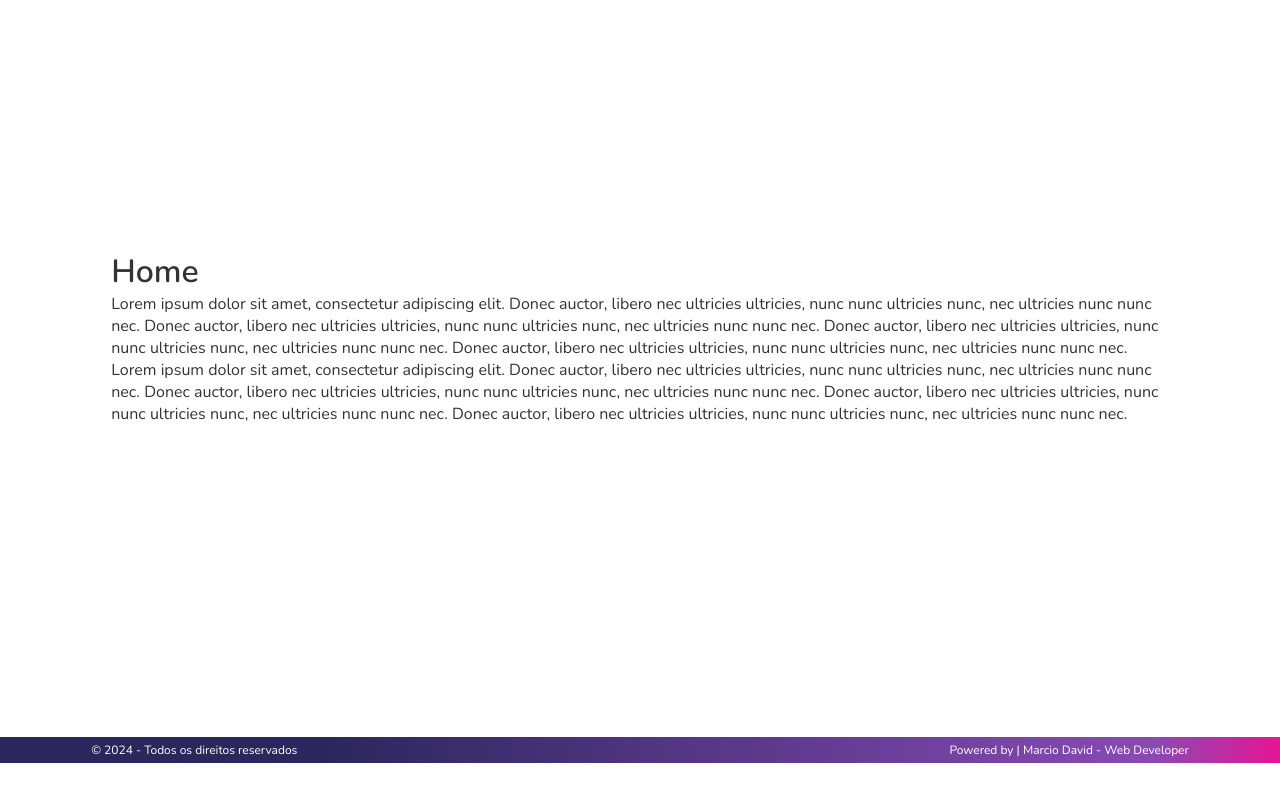
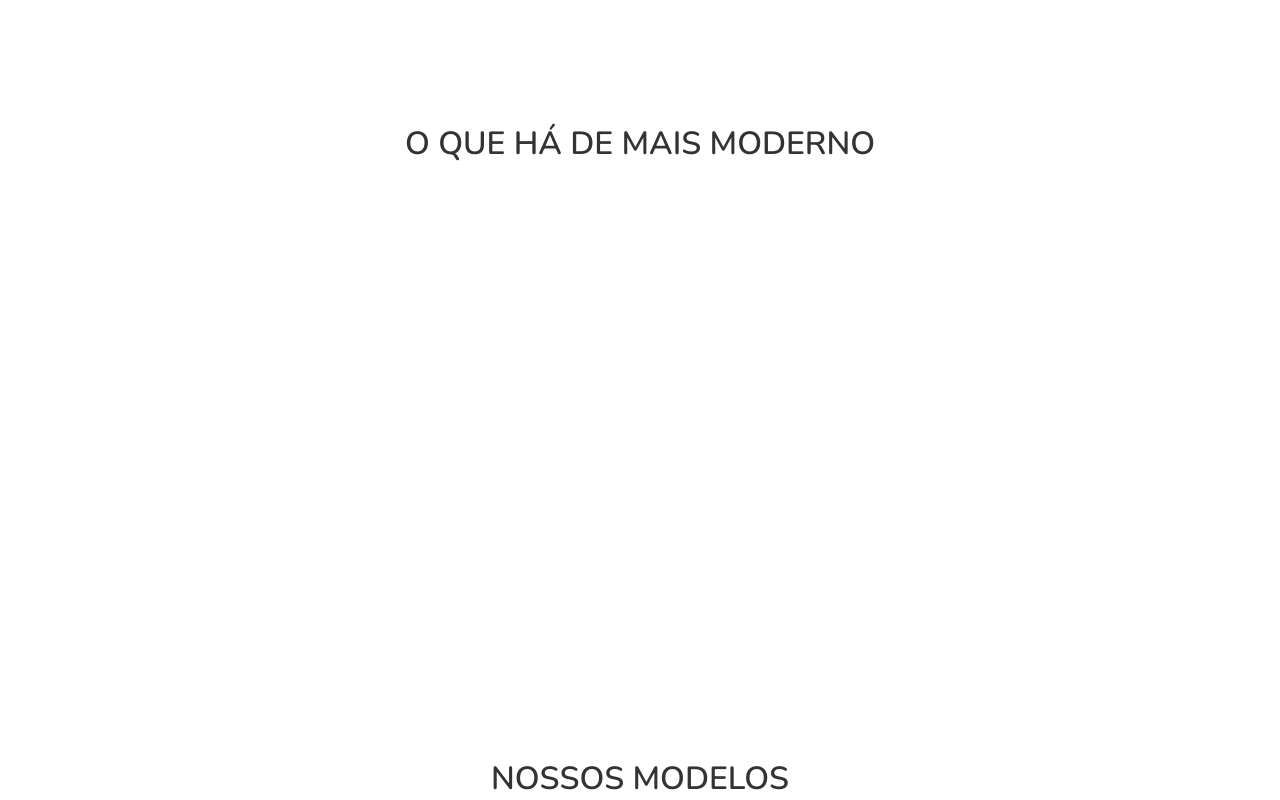
Before and after one commit to MarcioDavid81/tekia, a React (Vite) app: page / in a window 1280 px wide. Shown: the part 920-1720 px from the top of the page. Before the commit the page ends 1683 px from the top, so only its background shows below. Built offline with nearby package versions, Linux system fonts and the light colour scheme.

Commit message:
feat: add gsap animation

```diff
--- a/package.json
+++ b/package.json
@@ -11,6 +11,7 @@
   },
   "dependencies": {
     "firebase": "^10.13.0",
+    "gsap": "^3.12.5",
     "react": "^18.3.1",
     "react-dom": "^18.3.1",
     "react-icons": "^5.3.0",
--- a/src/components/Hero/styles.jsx
+++ b/src/components/Hero/styles.jsx
@@ -64,16 +64,17 @@ export const HeroContainer = styled.section`
         transform: translate(-50%, -50%);
         color: #fff;
 
-        .primary_title{
+        h2{
             font-family: 'Orbitron', sans-serif;
             font-size: 4.5rem;
             margin-bottom: 20px;
             color: transparent;
             -webkit-text-stroke: 1px white;
+
         }
 
         p{
-            font-size: 1.5em;
+            font-size: 1.5rem;
             font-weight: 300;
             line-height: 1;
         }
@@ -111,4 +112,72 @@ export const HeroContainer = styled.section`
         }
     }
 
+    @media (max-width: 1120px){
+        padding-top: 5%;
+        padding-bottom: 5%;
+
+        .images{
+            display: flex;
+            flex-direction: column;
+            justify-content: center;
+            align-items: center;
+        }
+
+        .images .caixa{
+            position: relative;
+            top: 0;
+            left: 0;
+            margin-bottom: 0;
+        }
+
+        .images .fone2{
+            position: relative;
+            top: 0;
+            right: 0;
+            margin-bottom: 0;
+        }
+
+        .images .fone3{
+            position: relative;
+            top: 0;
+            left: 0;
+            margin-bottom: 0;
+        }
+
+        .text{
+            position: relative;
+            top: 0;
+            left: 0;
+            transform: translate(0, 0);
+            text-align: center;
+
+            .primary_title{
+                font-size: 3rem;
+            }
+
+
+        }
+
+    }
+
+    @media (max-width: 768px){
+        .images img{
+            width: 100%;
+        }
+
+        .text{
+            .primary_title{
+                font-size: 2rem;
+            }
+
+            p{
+                font-size: 1rem;
+            }
+
+            span.marca{
+                font-size: 1.5rem;
+            }
+        }
+    }
+
 `;
--- a/src/pages/Home/index.jsx
+++ b/src/pages/Home/index.jsx
@@ -1,11 +1,70 @@
+/* eslint-disable no-unused-vars */
+import { useLayoutEffect, useRef } from 'react';
 import Container from '../../components/Container';
 import Footer from '../../components/Footer';
 import Header from '../../components/Header';
 import Hero from '../../components/Hero';
-import { Title } from '../../components/Usuals/Title';
+import { Title } from "../../components/Usuals/Title";
 import { HomeContainer } from './styles';
+import { gsap } from 'gsap';
+import { ScrollTrigger } from 'gsap/ScrollTrigger';
+import watches from '../../assets/watches.png';
+import watch2 from '../../assets/watch2.png';
+import watch3 from '../../assets/watch3.png';
+import watch4 from '../../assets/watch4.png';
 
 function Home() {
+
+    const el = useRef();
+    const tl = useRef();
+
+    useLayoutEffect(() => {
+
+        gsap.registerPlugin(ScrollTrigger);
+
+        gsap.to('.watch', {
+            x: 0,
+            rotate: 0,
+            opacity: 1,
+            scrollTrigger: {
+                trigger: '.items',
+                // markers: true,
+                start: 'top 550px',
+                end: 'bottom 600px',
+                scrub: 1,
+
+            },
+
+        });
+
+        return () => {
+            gsap.killTweensOf('.watch');
+        }
+
+    }, []);
+
+    useLayoutEffect(() => {
+        gsap.registerPlugin(ScrollTrigger);
+        const ctx = gsap.context(() => {
+            tl.current = gsap.timeline({
+                scrollTrigger: {
+                    trigger: ".models_item",
+                    scrub: 1,
+                    start: 'top 800px',
+                    end: 'bottom 900px',
+                    // markers: true,
+                }
+            })
+        .fromTo("#model_1", {y: 160, opacity: 0}, {y: 0, opacity: 1})
+        .fromTo("#model_2", {y: 160, opacity: 0}, {y: 0, opacity: 1})
+        .fromTo("#model_3", {y: 160, opacity: 0}, {y: 0, opacity: 1})
+        }, el)
+
+
+        return () => {
+            gsap.killTweensOf('.watch');
+        }
+    }, []);
 
     return (
         <>
@@ -13,15 +72,48 @@ function Home() {
             <Hero/>
             <Container>
                 <HomeContainer>
-                    <section>
-                        <Title>Home</Title>
-                        <article>
-                            <p>Lorem ipsum dolor sit amet, consectetur adipiscing elit. Donec auctor, libero nec ultricies ultricies, nunc nunc ultricies nunc, nec ultricies nunc nunc nec. Donec auctor, libero nec ultricies ultricies, nunc nunc ultricies nunc, nec ultricies nunc nunc nec. Donec auctor, libero nec ultricies ultricies, nunc nunc ultricies nunc, nec ultricies nunc nunc nec. Donec auctor, libero nec ultricies ultricies, nunc nunc ultricies nunc, nec ultricies nunc nunc nec.</p>
-                        </article>
-                        <article>
-                            <p>Lorem ipsum dolor sit amet, consectetur adipiscing elit. Donec auctor, libero nec ultricies ultricies, nunc nunc ultricies nunc, nec ultricies nunc nunc nec. Donec auctor, libero nec ultricies ultricies, nunc nunc ultricies nunc, nec ultricies nunc nunc nec. Donec auctor, libero nec ultricies ultricies, nunc nunc ultricies nunc, nec ultricies nunc nunc nec. Donec auctor, libero nec ultricies ultricies, nunc nunc ultricies nunc, nec ultricies nunc nunc nec.</p>
-                        </article>
-                    </section>
+
+                        <section className='items'>
+                            <Title>O QUE HÁ DE MAIS MODERNO</Title>
+                            <div className="itmes_content">
+                                <img className='watch' src={watches} alt="Smart Watches" />
+                            </div>
+                        </section>
+
+                        <Title>NOSSOS MODELOS</Title>
+
+                        <section className='models_container' ref={el}>
+
+                            <div className="models_content">
+
+                                <div className="models_item" id='model_1'>
+                                    <img src={watch2} alt="" />
+                                    <span className="models_tag">Novo</span>
+                                    <h4 className="models_title">Smart Watch S8</h4>
+                                    <p className="models_description">À partir de <strong>R$800,00</strong></p>
+                                </div>
+
+
+
+                                <div className="models_item" id='model_2'>
+                                    <img src={watch3} alt="" />
+                                    <span className="models_tag">Novo</span>
+                                    <h4 className="models_title">Smart Watch S8</h4>
+                                    <p className="models_description">À partir de <strong>R$800,00</strong></p>
+                                </div>
+
+
+
+                                <div className="models_item" id='model_3'>
+                                    <img src={watch4} alt="" />
+                                    <span className="models_tag">Novo</span>
+                                    <h4 className="models_title">Smart Watch S8</h4>
+                                    <p className="models_description">À partir de <strong>R$800,00</strong></p>
+                                </div>
+
+                            </div>
+
+                        </section>
                 </HomeContainer>
             </Container>
             <Footer/>
--- a/src/pages/Home/styles.jsx
+++ b/src/pages/Home/styles.jsx
@@ -2,6 +2,7 @@ import styled from "styled-components";
 
 export const HomeContainer = styled.section`
     display: flex;
+    flex-direction: column;
     justify-content: center;
     align-items: center;
     padding: 20px;
@@ -10,4 +11,46 @@ export const HomeContainer = styled.section`
     box-sizing: border-box;
     color: #333;
 
+    .items{
+        padding: 20px 0;
+        min-height: 100vh;
+        display: flex;
+        flex-direction: column;
+        justify-content: center;
+        gap: 50px;
+    }
+
+    .watch{
+        width: 100%;
+        max-width: 400px;
+        transform: translateX(-700px) rotate(180deg);
+        opacity: 0;
+    }
+
+    .models_content{
+        display: flex;
+        justify-content: space-between;
+        align-items: center;
+        flex-wrap: wrap;
+        gap: 50px;
+        margin: 10% 0;
+
+        .models_item img{
+            width: 100%;
+            max-width: 250px;
+        }
+
+        .models_item {
+            display: flex;
+            flex-direction: column;
+            justify-content: center;
+            align-items: center;
+            gap: 10px;
+
+            span{
+                color: #E61593;
+            }
+        }
+    }
+
 `;
```
Also changed, not shown: 1 other file (tests, documents, lock files or other folders).
